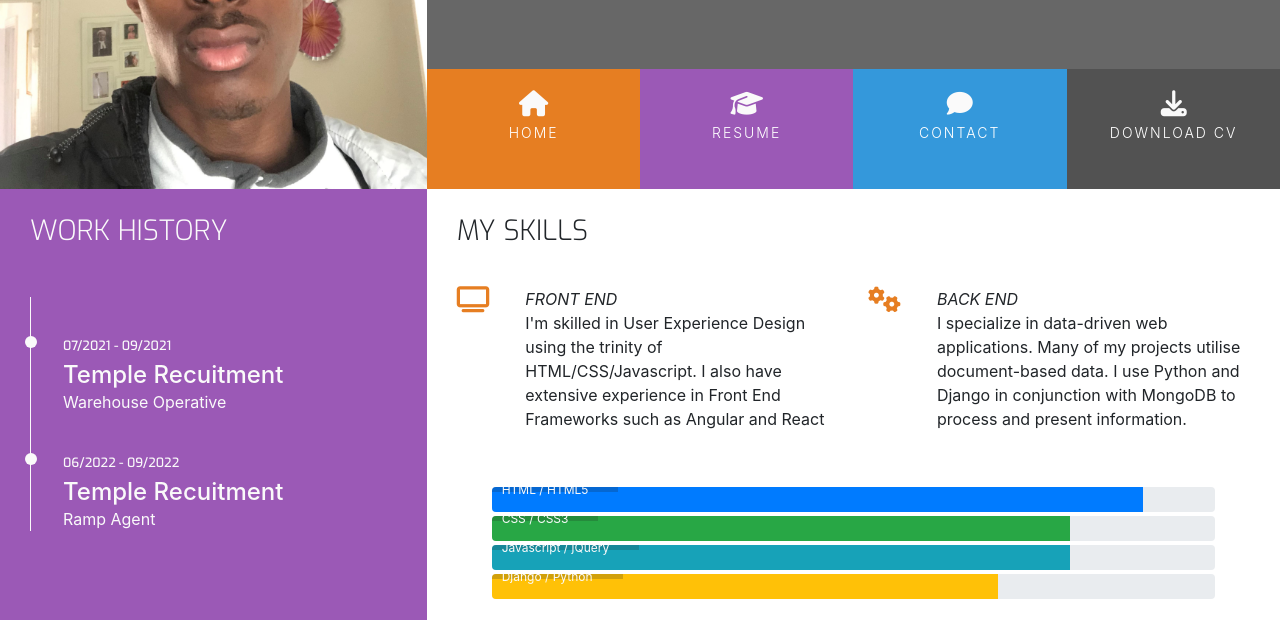
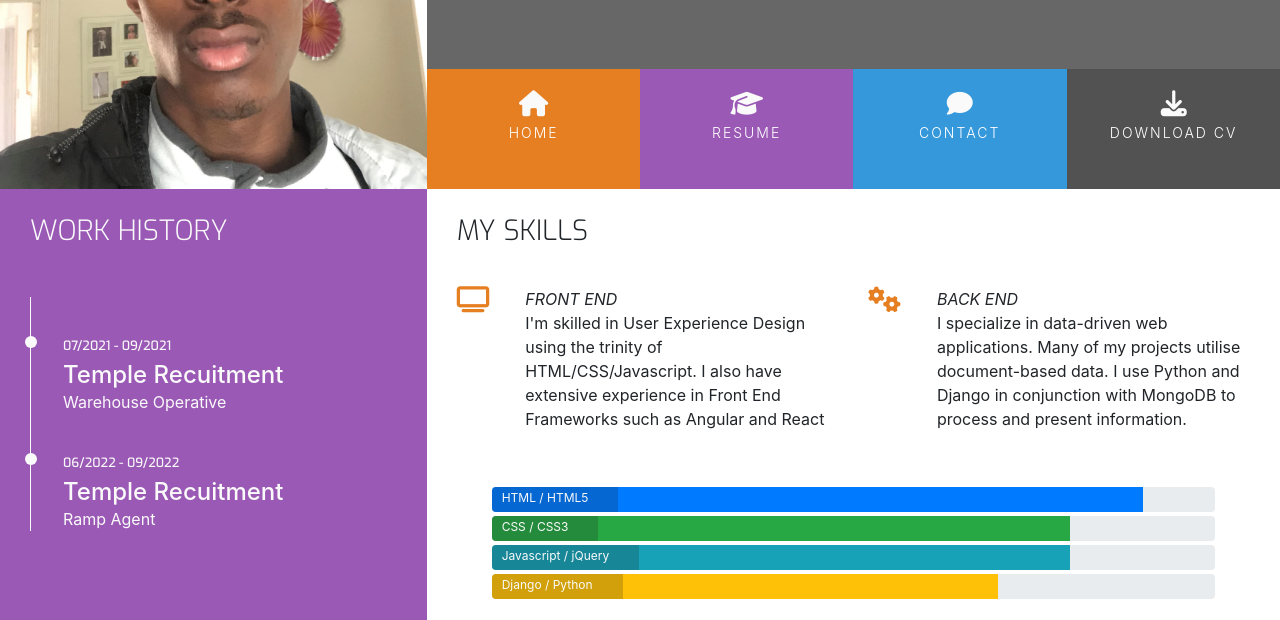
Before and after one commit to UloE-G/Bootstrap-resume, a plain HTML site: page resume.html in a window 1280 px wide. Shown: the part 180-800 px from the top of the page. Drawn offline with nearby package versions, Linux system fonts and the light colour scheme.

Commit message:
Changed CV and updated skills bar

```diff
--- a/assets/css/style.css
+++ b/assets/css/style.css
@@ -279,7 +279,7 @@ footer {
     position: absolute;
     left: 0px;
     font-weight: 400;
-    padding: 3px 30px 2px 10px;
+    padding: 11px 30px 22px 10px;
     color: #fafafa;
     background-color: rgba(25, 25, 25, 0.2);
 }
```
Also changed, not shown: 1 other file.
